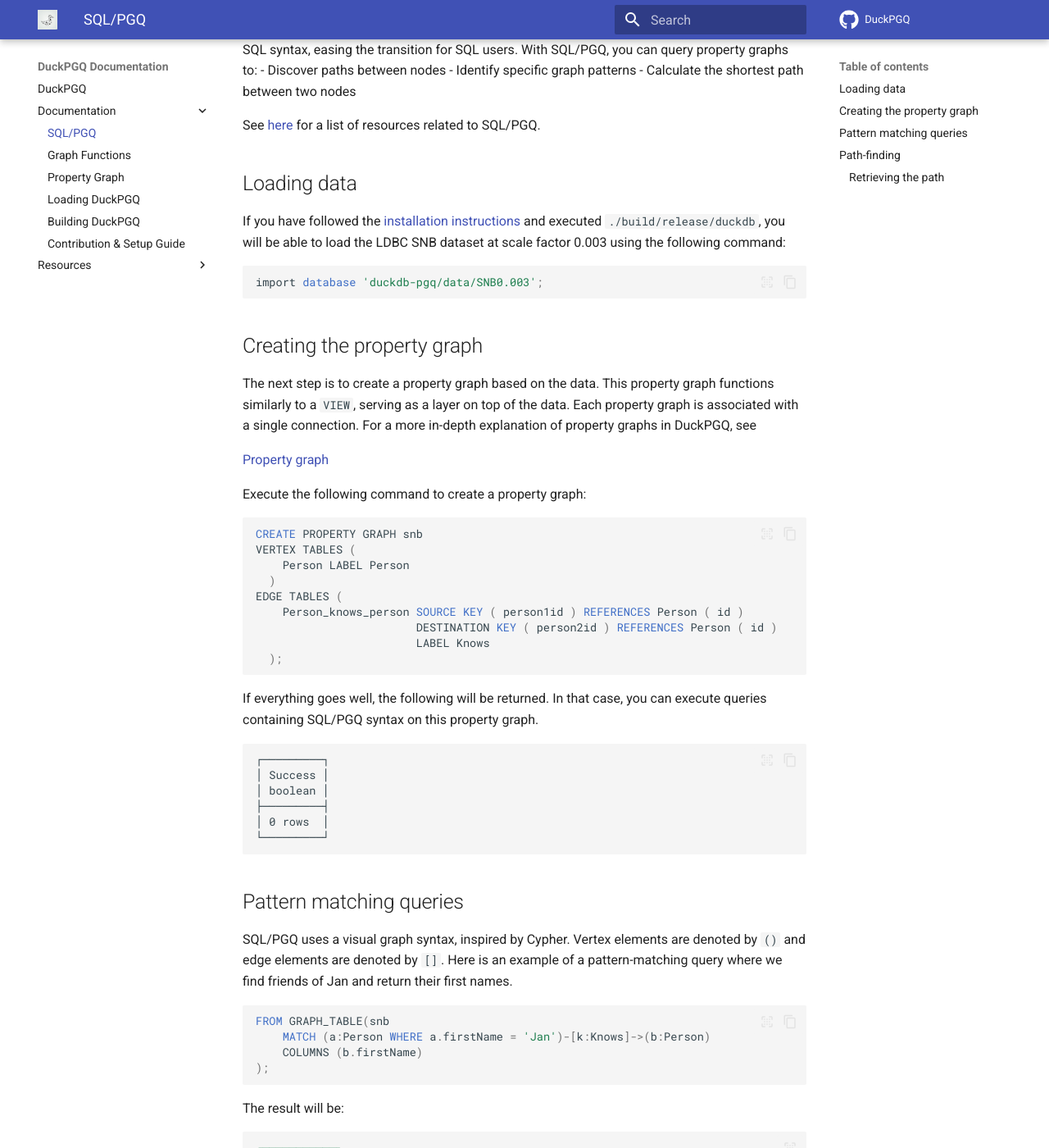
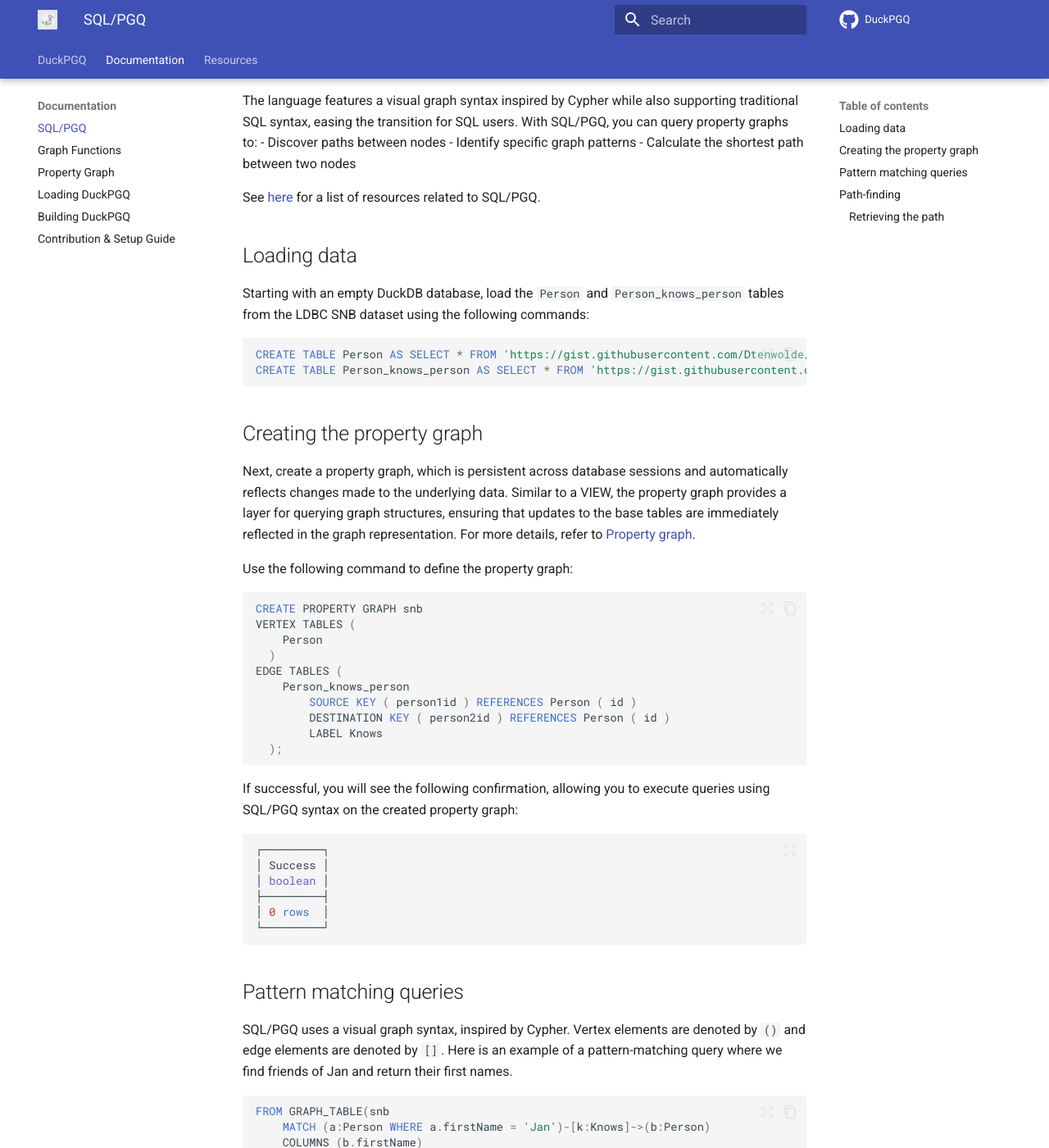
Before and after one commit to Dtenwolde/duckpgq-docs, an MkDocs documentation site: the page built from docs/documentation/sql_pgq.md, in a window 1280 px wide and 1400 px high, scrolled down 332 px. Shown: the whole window at 82% size. Built offline with MkDocs 1.6.1 and Material for MkDocs 9.7.7, drawn with Linux system fonts in a browser that asks for light colours; nearby versions of some CDN libraries; comment, search, counter and statistics services are not loaded; some of the changed text lies outside the part shown.

Commit message:
Update card. Improve pgq page

````diff
--- a/docs/documentation/sql_pgq.md
+++ b/docs/documentation/sql_pgq.md
@@ -10,35 +10,33 @@ The language features a visual graph syntax inspired by Cypher while also suppor
 See [here](https://github.com/szarnyasg/gql-sql-pgq-pointers) for a list of resources related to SQL/PGQ.
 
 ## Loading data
-
-If you have followed the [installation instructions](https://www.notion.so/Loading-DuckPGQ-29eda93a97b140e1861614cce1f5498c?pvs=21) and executed `./build/release/duckdb`, you will be able to load the LDBC SNB dataset at scale factor 0.003 using the following command:
-
+Starting with an empty DuckDB database, load the `Person` and `Person_knows_person` tables from the LDBC SNB dataset using the following commands:
 ```sql
-import database 'duckdb-pgq/data/SNB0.003';
+CREATE TABLE Person AS SELECT * FROM 'https://gist.githubusercontent.com/Dtenwolde/2b02aebbed3c9638a06fda8ee0088a36/raw/8c4dc551f7344b12eaff2d1438c9da08649d00ec/person-sf0.003.csv';
+CREATE TABLE Person_knows_person AS SELECT * FROM 'https://gist.githubusercontent.com/Dtenwolde/81c32c9002d4059c2c3073dbca155275/raw/8b440e810a48dcaa08c07086e493ec0e2ec6b3cb/person_knows_person-sf0.003.csv';
 ```
 
 ## Creating the property graph
 
-The next step is to create a property graph based on the data. This property graph functions similarly to a `VIEW`, serving as a layer on top of the data. Each property graph is associated with a single connection. For a more in-depth explanation of property graphs in DuckPGQ, see
+Next, create a property graph, which is persistent across database sessions and automatically reflects changes made to the underlying data. Similar to a VIEW, the property graph provides a layer for querying graph structures, ensuring that updates to the base tables are immediately reflected in the graph representation. For more details, refer to [Property graph](property_graph.md).
 
-[Property graph](https://www.notion.so/Property-graph-05c1dffe3f2547f0abfa3ea5a2b4eae1?pvs=21)
-
-Execute the following command to create a property graph:
+Use the following command to define the property graph:
 
 ```sql
 CREATE PROPERTY GRAPH snb
 VERTEX TABLES (
-    Person LABEL Person
+    Person
   )
 EDGE TABLES (
-    Person_knows_person SOURCE KEY ( person1id ) REFERENCES Person ( id )
-                        DESTINATION KEY ( person2id ) REFERENCES Person ( id )
-                        LABEL Knows
+    Person_knows_person
+        SOURCE KEY ( person1id ) REFERENCES Person ( id )
+        DESTINATION KEY ( person2id ) REFERENCES Person ( id )
+        LABEL Knows
   );
 ```
 
-If everything goes well, the following will be returned. In that case, you can execute queries containing SQL/PGQ syntax on this property graph.
-```
+If successful, you will see the following confirmation, allowing you to execute queries using SQL/PGQ syntax on the created property graph:
+```sql { .yaml .no-copy }
 ┌─────────┐
 │ Success │
 │ boolean │
@@ -60,7 +58,7 @@ FROM GRAPH_TABLE(snb
 
 The result will be:
 
-``` { .yaml .no-copy }
+```sql { .yaml .no-copy }
 ┌───────────┐
 │ firstName │
 │  varchar  │
@@ -105,7 +103,7 @@ LIMIT 5;
 
 The result will be:
 
-``` { .yaml .no-copy }
+```sql { .yaml .no-copy }
 ┌────────────────┬─────────────┐
 │ path_length(p) │  firstName  │
 │     int64      │   varchar   │
@@ -129,13 +127,13 @@ Other options for path-finding are:
 
 ### Retrieving the path
 
-DuckPGQ also allows you to retrieve the `rowid`’s of the nodes and edges that are on the shortest path by adding `element_id(<path_variable>)` in the `COLUMNS` clause.
+DuckPGQ also allows you to retrieve the `rowid`’s of the nodes and edges that are on the shortest path by adding `element_id(<path variable>)` in the `COLUMNS` clause.
 
 Other options are:
 
-- `vertices(<path_variable>)` : Returns the `rowid` ’s of the vertices on the shortest path.
-- `edges(<path_variable>)` : Returns the `rowid` ’s of the edges on the shortest path.
-- `path_length(<path_variable>)`: Returns the path length of the shortest path.
+- `vertices(<path variable>)` : Returns the `rowid` ’s of the vertices on the shortest path.
+- `edges(<path variable>)` : Returns the `rowid` ’s of the edges on the shortest path.
+- `path_length(<path variable>)`: Returns the path length of the shortest path.
 
 The following query shows an example:
 
@@ -150,7 +148,7 @@ FROM GRAPH_TABLE (snb
 
 The result will be:
 
-``` { .yaml .no-copy }
+```sql { .yaml .no-copy }
 ┌───────────────────────────┬────────────────┬─────────────┬────────────────┬─────────────┐
 │       element_id(p)       │  vertices(p)   │  edges(p)   │ path_length(p) │  firstName  │
 │          int64[]          │    int64[]     │   int64[]   │     int64      │   varchar   │
--- a/mkdocs.yml
+++ b/mkdocs.yml
@@ -1,4 +1,5 @@
-site_name: DuckPGQ Documentation
+site_name: DuckPGQ
+site_url: https://duckpgq.org
 
 markdown_extensions:
   - pymdownx.highlight:
@@ -36,17 +37,37 @@ theme:
   features:
     - content.code.copy
     - content.code.select
+    - navigation.tabs
+    - navigation.tabs.sticky
+    - navigation.path
+    - announce.dismiss
   icon:
     repo: fontawesome/brands/github
 repo_url: https://github.com/cwida/duckpgq-extension
 repo_name: DuckPGQ
 
+plugins:
+  - git-revision-date-localized:
+      enable_creation_date: true
+      type: date  # Displays full date and time
+      fallback_to_build_date: true
+      exclude:
+        - index.md
+  - search
+  - git-authors:
+        show_email_address: true
+        href: "https://github.com/{name}"
+        sort_authors_by: name
+        exclude:
+            - index.md
+  - social:
+      cards_layout_options:
+        title: DuckPGQ
+        description: DuckDB extension that adds support for SQL/PGQ and graph algorithms
+
+
 extra:
   generator: false
-  footer:
-    text: |
-      <a href="https://github.com/cwida/duckpgq-extension/issues/new?title=Issue%20found%20in%20documentation&body=Please%20describe%20the%20problem%20and%20include%20a%20URL%20of%20the%20page%20if%20possible."
-         title="Create GitHub issue" target="_blank">Report a Documentation Issue</a>
 
 extra_javascript:
   - https://kit.fontawesome.com/a076d05399.js
````
Also changed, not shown: docs/index.md (+6 -1 lines).
